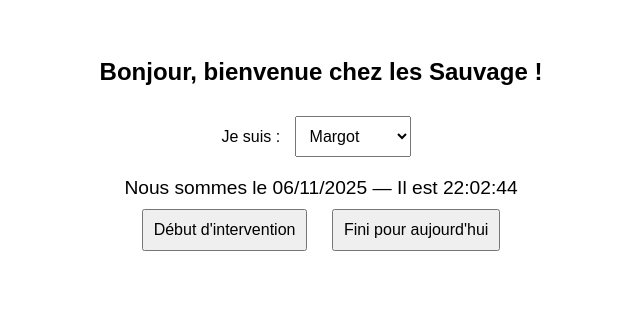
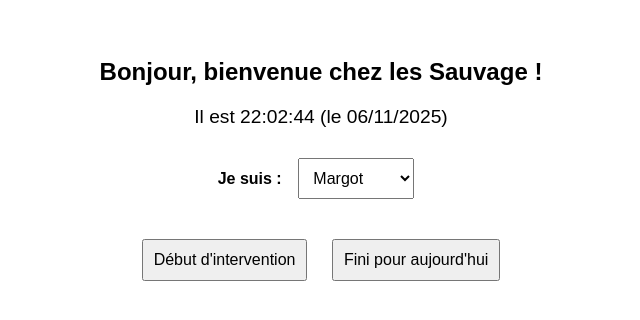
Before and after one commit to jmsauvage/menage, a plain HTML site: page index.html in a window 1280 px wide. Both pictures are taken after a click on the button "Fini pour aujourd'hui". Shown: the whole page, without its empty margins (319-959 px from the left). Drawn offline with Linux system fonts and the light colour scheme; no server answers.

Commit message:
Update index.html
reviewed text layout
window now closes after action

```diff
--- a/index.html
+++ b/index.html
@@ -28,15 +28,16 @@
 
   <h2>Bonjour, bienvenue chez les Sauvage !</h2>
 
-  <div>
+  <div id="datetime">Chargement…</div>
+
+  <div><h2>
     <label for="salarie">Je suis :</label>
     <select id="salarie">
       <option value="Margot">Margot</option>
       <option value="Ana-Maria">Ana-Maria</option>
     </select>
+  </h2>
   </div>
-
-  <div id="datetime">Chargement…</div>
 
   <div>
     <button onclick="envoyerAction('debut')">Début d'intervention</button>
@@ -49,7 +50,8 @@
       const date = maintenant.toLocaleDateString('fr-FR');
       const heure = maintenant.toLocaleTimeString('fr-FR');
       document.getElementById('datetime').textContent =
-        'Nous sommes le ' + date + ' — Il est ' + heure;
+        'Il est ' + heure + ' (le '+ date + ')';
+
     }
 
     // Mise à jour immédiate
@@ -63,7 +65,10 @@
                   encodeURIComponent(nom) +
                   '&action=' + action;
       fetch(url)
-        .then(() => alert('Heure enregistrée pour ' + nom + ' (' + action + ')'))
+        .then(() => {
+          alert('Heure enregistrée pour ' + nom + ' (' + action + ')');
+	        window.close();
+         })
         .catch(() => alert("Erreur lors de l'envoi."));
     }
 
```
